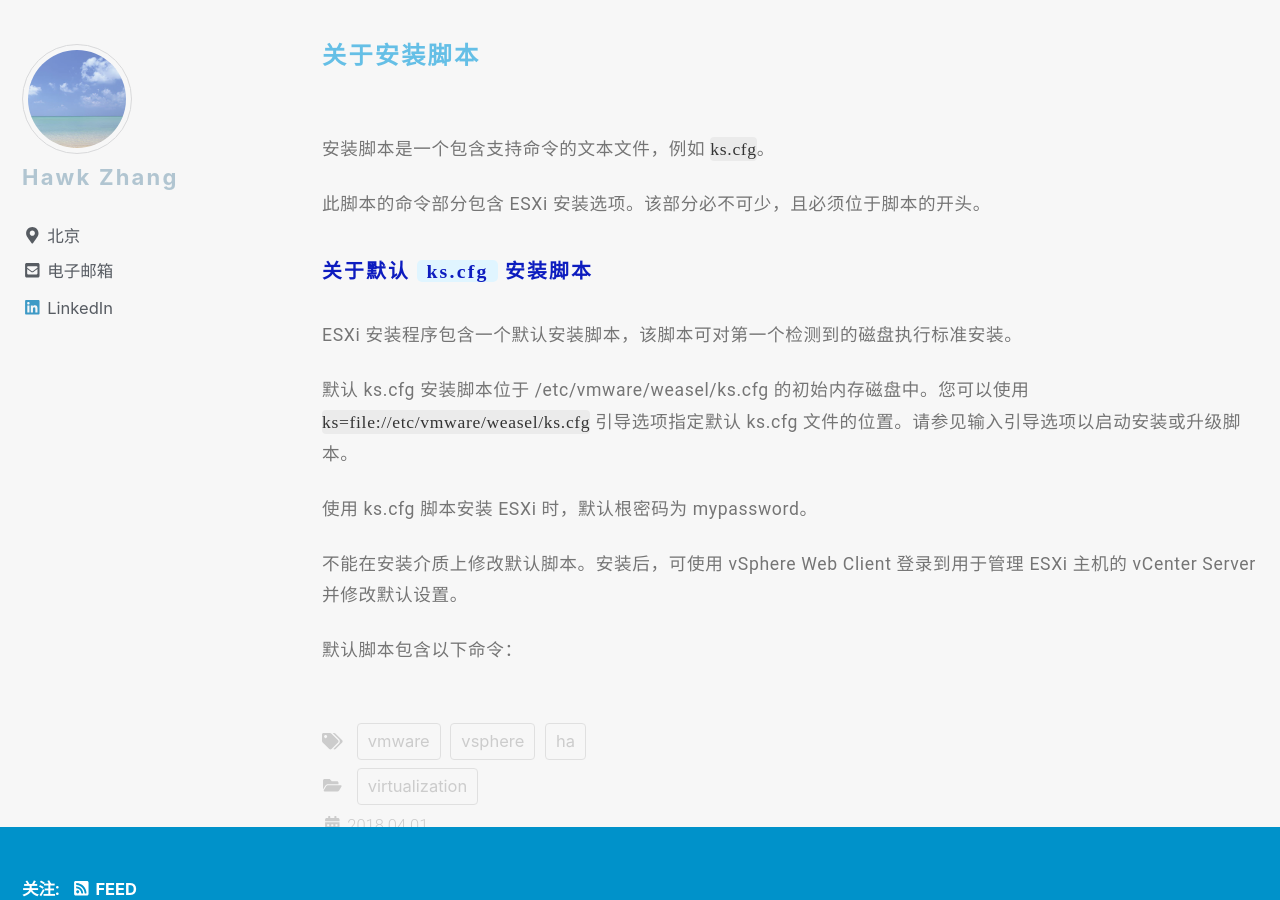
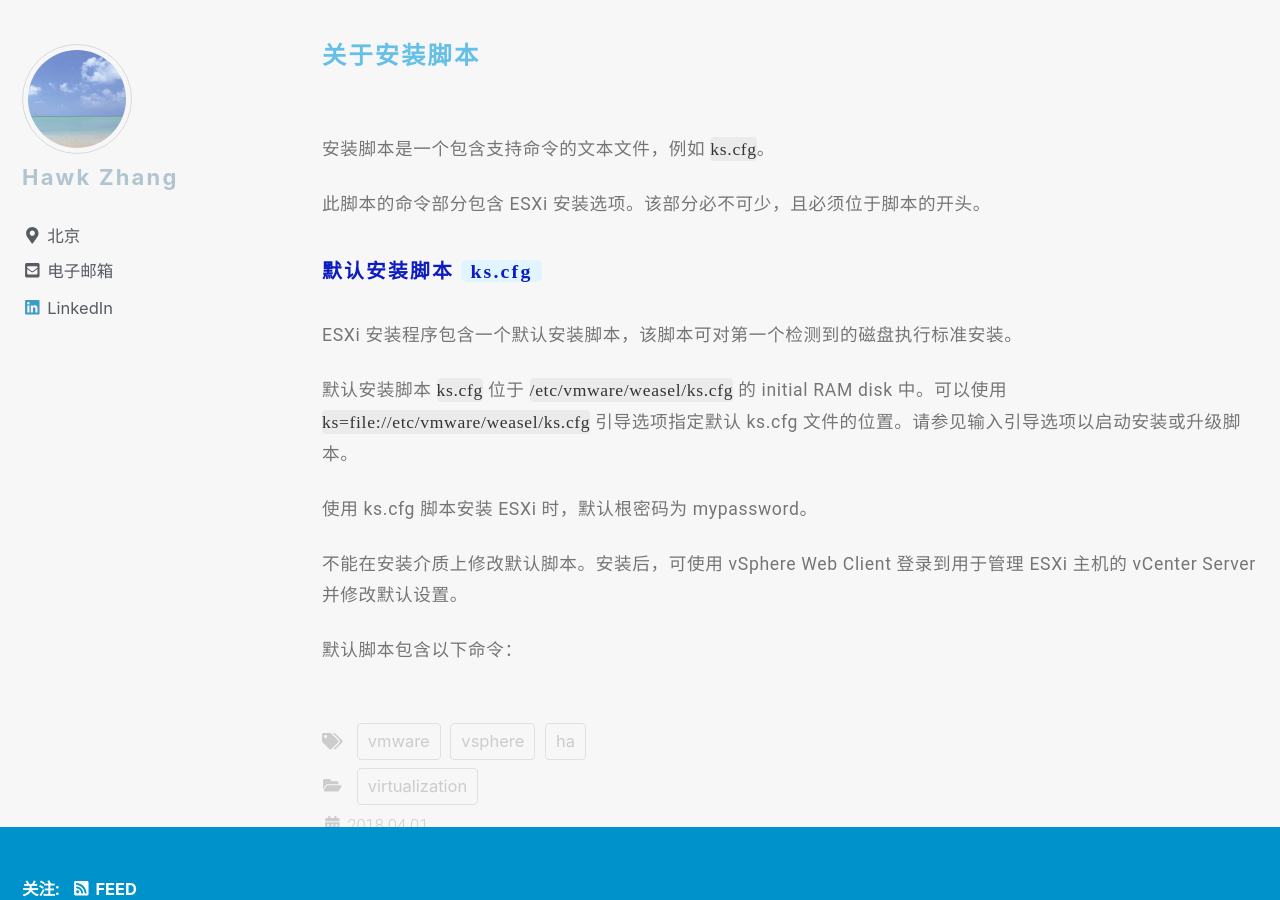
Before and after one commit to narru888/linotes_note, a Jekyll site: the page built from _posts/virtualizaion/2018-04-01-vsphere.setup.md, in a window 1280 px wide and 900 px high, scrolled down 17883 px. Built offline with Jekyll 4.4.1, drawn with Linux system fonts in a browser that asks for light colours; nearby versions of some CDN libraries; a script that is not in the unit is left out.

Commit message:
update on 2018-11-28 16:30:01 CST

```diff
--- a/_posts/virtualizaion/2018-04-01-vsphere.setup.md
+++ b/_posts/virtualizaion/2018-04-01-vsphere.setup.md
@@ -604,11 +604,11 @@ ks=http://00.00.00.00/kickstart/ks-osdc-pdp101.cfg nameserver=00.00.0.0 ip=00.00
 
 此脚本的命令部分包含 ESXi 安装选项。该部分必不可少，且必须位于脚本的开头。
 
-##### 关于默认 `ks.cfg` 安装脚本
+##### 默认安装脚本 `ks.cfg`
 
 ESXi 安装程序包含一个默认安装脚本，该脚本可对第一个检测到的磁盘执行标准安装。
 
-默认 ks.cfg 安装脚本位于 /etc/vmware/weasel/ks.cfg 的初始内存磁盘中。您可以使用 `ks=file://etc/vmware/weasel/ks.cfg` 引导选项指定默认 ks.cfg 文件的位置。请参见输入引导选项以启动安装或升级脚本。
+默认安装脚本 `ks.cfg` 位于 `/etc/vmware/weasel/ks.cfg` 的 initial RAM disk 中。可以使用 `ks=file://etc/vmware/weasel/ks.cfg` 引导选项指定默认 ks.cfg 文件的位置。请参见输入引导选项以启动安装或升级脚本。
 
 使用 ks.cfg 脚本安装 ESXi 时，默认根密码为 mypassword。
 
```
